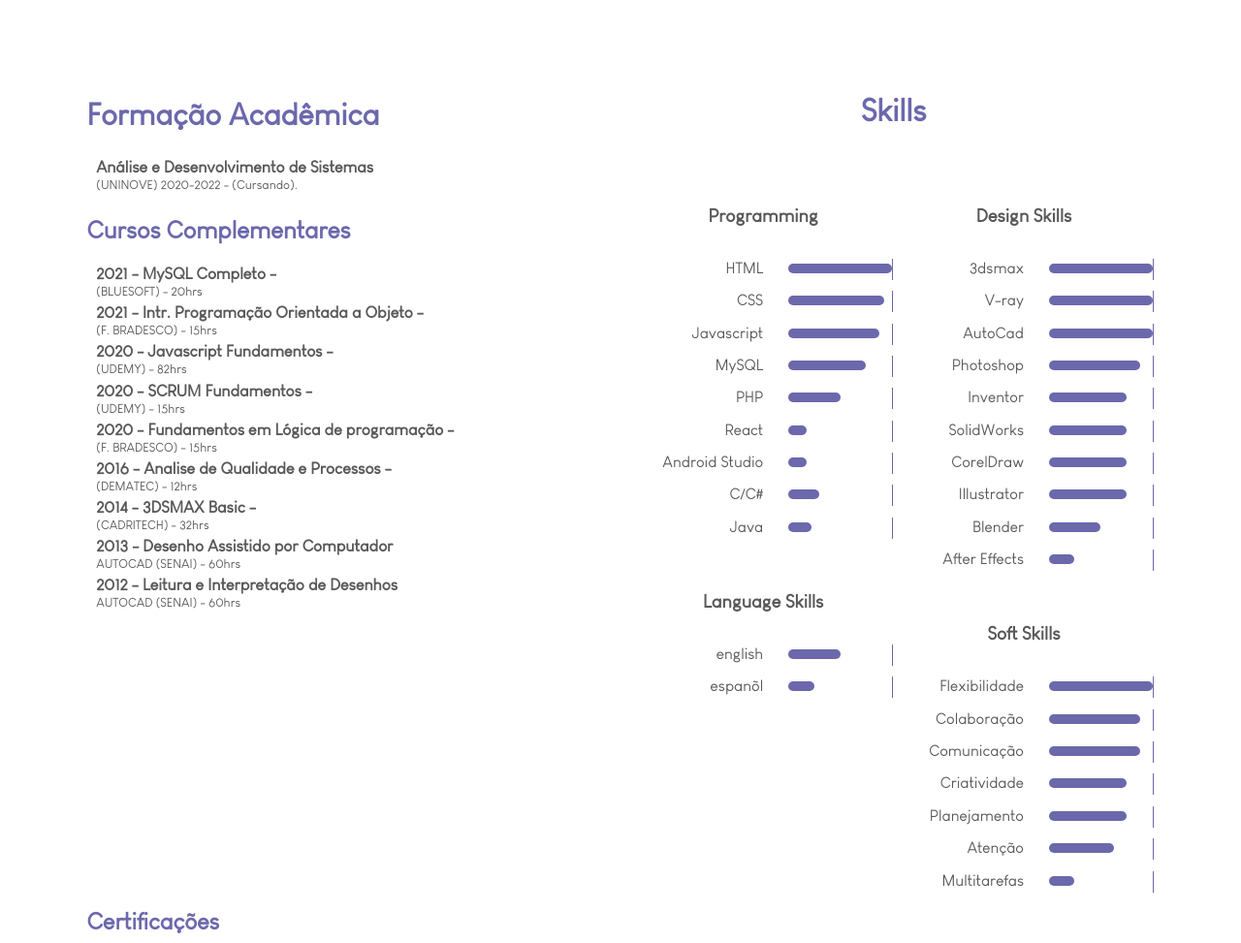
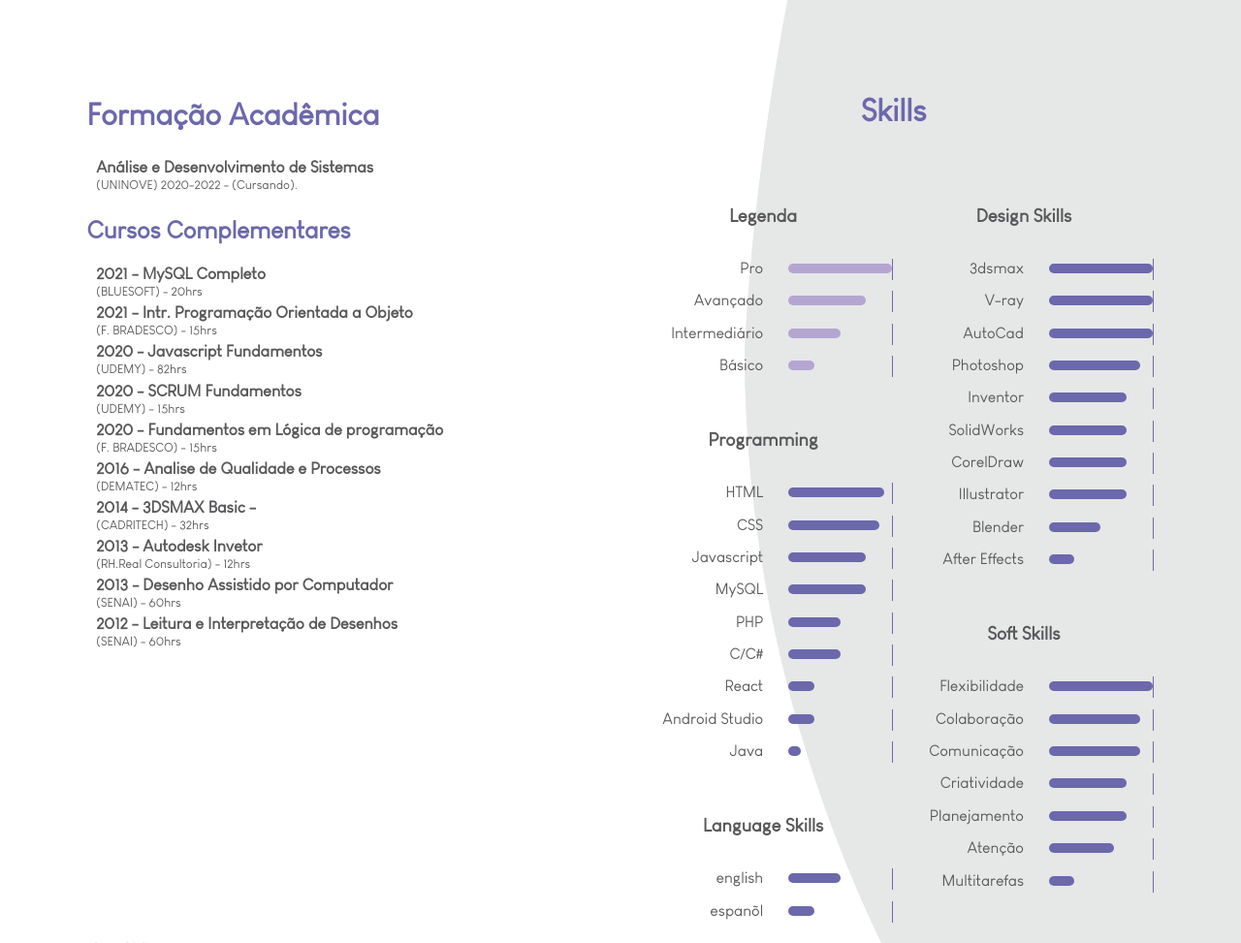
Before and after one commit to hunterkoon/portfolio, a plain HTML site: page index.html in a window 1280 px wide. Shown: the part 2054-3027 px from the top of the page at 97% size. Drawn offline with Linux system fonts and the light colour scheme.

Commit message:
add js function on bars

```diff
--- a/css/style.css
+++ b/css/style.css
@@ -4,7 +4,7 @@ body {
   left: 0;
   bottom: 0;
   margin: 0;
-  background-image: url(bg/SVG/background.svg);
+  background-image: url(/bg/SVG/background.svg);
   background-repeat: no-repeat;
   background-position-y: 0;
   background-position-x: 60vw;
@@ -593,6 +593,7 @@ footer a {
   display: flex;
 }
 .barrs a {
+  cursor: pointer;
   border-radius: 10px;
   height: 10px;
   width: 1%;
@@ -604,6 +605,7 @@ footer a {
   margin-left: 8.4vw;
   border-right: 1px solid #6c68ac;
 }
+
 /* .barrs a::before {
   padding-top: 6px;
   content: "";
@@ -626,6 +628,9 @@ footer a {
 .soft_skills {
   text-align: end;
   /* border: 1px solid grey; */
+}
+.leg_skills a {
+  background-color: #b4a6d1;
 }
 
 /* *
@@ -814,8 +819,9 @@ footer a {
   }
 
   .academica p {
+
     margin-bottom: 3vw;
-    font-size: 1.3rem;
+    font-size: 0.8em;
   }
   .academica h1 {
     font-size: 2rem;
--- a/index.html
+++ b/index.html
@@ -515,28 +515,30 @@
             </section>
             <section class="academica_cursos">
                 <h1>Cursos Complementares</h1>
+
+
                 <span>
-                    <h3>2021 - MySQL Completo -</h3>
+                    <h3>2021 - MySQL Completo</h3>
                     <p>(BLUESOFT) - 20hrs</p>
                 </span>
                 <span>
-                    <h3>2021 - Intr. Programação Orientada a Objeto -</h3>
+                    <h3>2021 - Intr. Programação Orientada a Objeto</h3>
+                    <p>(F. BRADESCO) - 15hrs</p>
+                </span>
+                </span>
+                <h3>2020 - Javascript Fundamentos</h3>
+                <p>(UDEMY) - 82hrs</p>
+                </span>
+                <span>
+                    <h3>2020 - SCRUM Fundamentos</h3>
+                    <p>(UDEMY) - 15hrs</p>
+                </span>
+                <span>
+                    <h3>2020 - Fundamentos em Lógica de programação</h3>
                     <p>(F. BRADESCO) - 15hrs</p>
                 </span>
                 <span>
-                    <h3>2020 - Javascript Fundamentos - </h3>
-                    <p>(UDEMY) - 82hrs</p>
-                </span>
-                <span>
-                    <h3>2020 - SCRUM Fundamentos -</h3>
-                    <p>(UDEMY) - 15hrs</p>
-                </span>
-                <span>
-                    <h3>2020 - Fundamentos em Lógica de programação -</h3>
-                    <p>(F. BRADESCO) - 15hrs</p>
-                </span>
-                <span>
-                    <h3>2016 - Analise de Qualidade e Processos -</h3>
+                    <h3>2016 - Analise de Qualidade e Processos</h3>
                     <p>(DEMATEC) - 12hrs</p>
                 </span>
                 <span>
@@ -544,12 +546,16 @@
                     <p>(CADRITECH) - 32hrs</p>
                 </span>
                 <span>
+                    <h3>2013 - Autodesk Invetor</h3>
+                    <p>(RH.Real Consultoria) - 12hrs</p>
+                </span>
+                <span>
                     <h3>2013 - Desenho Assistido por Computador </h3>
-                    <p>AUTOCAD (SENAI) - 60hrs</p>
+                    <p>(SENAI) - 60hrs</p>
                 </span>
                 <span>
                     <h3>2012 - Leitura e Interpretação de Desenhos</h3>
-                    <p>AUTOCAD (SENAI) - 60hrs</p>
+                    <p>(SENAI) - 60hrs</p>
                 </span>
             </section>
         </div>
@@ -562,20 +568,43 @@
             <section class="barrs" data-anime='right'>
                 <section class="skills_left">
 
+                    <h3>Legenda</h3>
+                    <section class="leg_skills">
+                        <ul>
+                            <span>
+                                <li>Pro</li>
+                                <a style="width: 40%;"></a>
+                            </span>
+                            <span>
+                                <li>Avançado</li>
+                                <a style="width: 30%;"></a>
+                            </span>
+                            <span>
+                                <li>Intermediário</li>
+                                <a style="width: 20%;"></a>
+                            </span>
+                            <span>
+                                <li>Básico</li>
+                                <a style="width: 10%;"></a>
+                            </span>
+
+                        </ul>
+                    </section>
+
                     <h3>Programming</h3>
                     <section class="programming_skills">
                         <ul>
                             <span>
                                 <li>HTML</li>
-                                <a style="width: 40%;"></a>
+                                <a style="width: 37%;"></a>
                             </span>
                             <span>
                                 <li>CSS</li>
-                                <a style="width: 37%;"></a>
+                                <a style="width: 35%;"></a>
                             </span>
                             <span>
                                 <li>Javascript</li>
-                                <a style="width: 35%;"></a>
+                                <a style="width: 30%;"></a>
                             </span>
                             <span>
                                 <li>MySQL</li>
@@ -586,20 +615,20 @@
                                 <a style="width: 20%;"></a>
                             </span>
                             <span>
+                                <li>C/C#</li>
+                                <a style="width: 20%;"></a>
+                            </span>
+                            <span>
                                 <li>React</li>
-                                <a style="width: 7%;"></a>
+                                <a style="width: 10%;"></a>
                             </span>
                             <span>
                                 <li>Android Studio</li>
-                                <a style="width: 7%;"></a>
-                            </span>
-                            <span>
-                                <li>C/C#</li>
-                                <a style="width: 12%;"></a>
+                                <a style="width: 10%;"></a>
                             </span>
                             <span>
                                 <li>Java</li>
-                                <a style="width: 9%;"></a>
+                                <a style="width: 5%;"></a>
                             </span>
 
                         </ul>
@@ -703,6 +732,9 @@
                             </span>
                         </ul>
                     </section>
+
+
+
                 </section>
 
             </section>
@@ -723,7 +755,7 @@
         </section>
     </section>
 
-   <!-- WORK IN PROGRESS -->
+    <!-- WORK IN PROGRESS -->
     <section class="wip">
         <h1> ---------------WIP---------------
             <p>Portfólio em desenvolvimento HTML5 / CSS3 / JAVASCRIPT</p>
--- a/js/script.js
+++ b/js/script.js
@@ -1,102 +1,94 @@
 // INICIALIZA VARIAVEIS
 
-
 // CAPTURA ELEMENTOS DA DIV  - EMPRESAS LADO ESQUERDO - TEXTOS
-const sectionEmpresasText = document.getElementsByName('section_text');
+const sectionEmpresasText = document.getElementsByName("section_text");
 
 // CAPTURA ELEMENTOS SPAN - EMPRESAS LADO ESQUERDO - SPAN
-const classRotate = document.querySelectorAll('.section_rotate');
+const classRotate = document.querySelectorAll(".section_rotate");
 
 // CAPTURA - EMPRESAS LADO ESQUERDO - ICONES
-const image = document.getElementsByName('imagem');
+const image = document.getElementsByName("imagem");
 
 // ---------------------------------------||--------------------------------------
 
 // CAPTURA ELEMENTOS DA TEXTBOX - DESCRIÇÃO DE AFAZERES -- PARAGRAFO
-const textBoxp = document.querySelectorAll('.text_box p');
+const textBoxp = document.querySelectorAll(".text_box p");
 
 // CAPTURA ELEMENTOS  - ICONE HOME
-const iconMove = document.getElementsByName('iconeHome')
+const iconMove = document.getElementsByName("iconeHome");
 
 // CAPTURA ELEMENTOS  - ICONES SOCIALMEDIA
-const iconsSocialMedia = document.querySelectorAll('div.icons_social_media img');
+const iconsSocialMedia = document.querySelectorAll(
+  "div.icons_social_media img"
+);
 
 // CAPTURA ELEMENTOS DA DIV - EMPRESAS LADO ESQUERDO - TODA A DIV
-const sectionDivs = document.querySelectorAll('[name = divClick]');
+const sectionDivs = document.querySelectorAll("[name = divClick]");
 
 // CAPTURA TEXTOS SELECIONADOS NO CAMPO ONCLICK
-const sectionPtext = document.querySelectorAll('.text_box section');
+const sectionPtext = document.querySelectorAll(".text_box section");
 
 // CAPTURA DIV BIO
-const bioId = document.getElementById('bio_id');
+const bioId = document.getElementById("bio_id");
 // CAPTURA DIV EXP
-const expId = document.getElementById('exp_id');
+const expId = document.getElementById("exp_id");
 // CAPTURA DIV skills
-const formId = document.getElementById('form_Id');
-
+const formId = document.getElementById("form_Id");
 
 // CAPTURA TEXTOS SELECIONADOS NO CAMPO ONCLICK DIV P EXPERIENCIAS
-const sectionDivsAllP = document.querySelectorAll('[name = section_names]')[0].querySelectorAll('p');
+const sectionDivsAllP = document
+  .querySelectorAll("[name = section_names]")[0]
+  .querySelectorAll("p");
 
 // ---------------------------------------||--------------------------------------
 
 // CARREGAMENTO MENU
 // CAPTURA ELEMENTOS  - SETORES DA PAGINA
-const menuItensFlu = document.querySelectorAll('.burguer-menu a');
-const menuItens = document.querySelectorAll('.main_menu a');
-const pages = document.querySelectorAll('[data-container]');
+const menuItensFlu = document.querySelectorAll(".burguer-menu a");
+const menuItens = document.querySelectorAll(".main_menu a");
+const pages = document.querySelectorAll("[data-container]");
 
 function scrolarMenu(obj) {
-    obj.scrollIntoView({ behavior: "smooth", block: 'start' })
+  obj.scrollIntoView({ behavior: "smooth", block: "start" });
 }
 
 const initScrollMenu = (itens, obj2) => {
+  for (let element of itens) {
+    let objeto = element.firstChild.nodeValue;
 
-    for (let element of itens) {
-
-        let objeto = element.firstChild.nodeValue
-
-        element.addEventListener('click', function() {
-
-            if (objeto === '- home') {
-
-                scrolarMenu(obj2[0])
+    element.addEventListener("click", function () {
+      if (objeto === "- home") {
+        scrolarMenu(obj2[0]);
       }
-            if (objeto === '- bio') {
-
-                scrolarMenu(obj2[1])
+      if (objeto === "- bio") {
+        scrolarMenu(obj2[1]);
       }
-            if (objeto === '- experiencia') {
-
-                scrolarMenu(obj2[2])
+      if (objeto === "- experiencia") {
+        scrolarMenu(obj2[2]);
       }
-            if (objeto === '- formação') {
-
-                scrolarMenu(obj2[3])
+      if (objeto === "- formação") {
+        scrolarMenu(obj2[3]);
       }
-            if (objeto === '- trabalhos') {
-
-                scrolarMenu(obj2[4])
+      if (objeto === "- trabalhos") {
+        scrolarMenu(obj2[4]);
       }
-            if (objeto === '- contato') {
-                scrolarMenu(obj2[5])
+      if (objeto === "- contato") {
+        scrolarMenu(obj2[5]);
       } else {
-
-                console.log(objeto)
-
+        console.log(objeto);
       }
-        })
+    });
   }
-}
+};
 
 // SCROLLING ANIMATION
 // debounce code web;
 
-const debounce = function(func, wait, immediate) {
+const debounce = function (func, wait, immediate) {
   let timeout;
-    return function(...args) {
+  return function (...args) {
     const context = this;
-        const later = function() {
+    const later = function () {
       timeout = null;
       if (!immediate) func.apply(context, args);
     };
@@ -107,203 +99,198 @@ const debounce = function(func, wait, immediate) {
   };
 };
 
-const target = document.querySelectorAll('[data-anime]');
-const animationClass = 'animate';
-
+const target = document.querySelectorAll("[data-anime]");
+const animationClass = "animate";
 
 function animeScroll() {
-    const windowTop = window.pageYOffset + ((window.innerHeight * 3) / 4);;
-    target.forEach(function(element) {
-        if ((windowTop) > element.offsetTop) {
+  const windowTop = window.pageYOffset + (window.innerHeight * 3) / 4;
+  target.forEach(function (element) {
+    if (windowTop > element.offsetTop) {
       element.classList.add(animationClass);
     } else {
       element.classList.remove(animationClass);
     }
-    })
+  });
 }
 
-
-
 if (target.length) {
-    window.addEventListener('scroll', debounce(function() {
+  window.addEventListener(
+    "scroll",
+    debounce(function () {
       animeScroll();
-    }, 30));
+    }, 30)
+  );
 }
-
 
 // ANIMAÇÃO ICONES
 
 const animationIcon = () => {
-
   for (let i = 0; i < image.length; i++) {
-
-        classRotate[i].addEventListener('click', function() {
-
-                if (image[i].style.transform != 'rotate(90deg)') {
-
-                    image[i].style.transition = '0.5s';
-                    image[i].style.transform = 'rotate(90deg)';
-
+    classRotate[i].addEventListener("click", function () {
+      if (image[i].style.transform != "rotate(90deg)") {
+        image[i].style.transition = "0.5s";
+        image[i].style.transform = "rotate(90deg)";
       } else {
-                    image[i].style.transform = 'rotate(0deg)';
+        image[i].style.transform = "rotate(0deg)";
       }
 
-                sectionDivs[i].animate([
+      sectionDivs[i].animate(
+        [
           // keyframes
-                    { transform: 'translateY(0px)' },
-                    { transform: 'translateY(-10px)' }
-                ], {
+          { transform: "translateY(0px)" },
+          { transform: "translateY(-10px)" },
+        ],
+        {
           // timing options
           duration: 200,
           iterations: 1,
-                });
-
-            }) // FUNÇÃO FIM
         }
+      );
+    }); // FUNÇÃO FIM
   }
-
-
+};
 
 // INVERTE ANIMAÇÃO DOS ICONES
 
 const destrAnimation = () => {
-
   classRotate.forEach((objeto) => {
-
-        objeto.addEventListener('click', () => {
+    objeto.addEventListener("click", () => {
       for (let i = 0; i < image.length; i++) {
-                image[i].style.transform = 'rotate(0deg)';
+        image[i].style.transform = "rotate(0deg)";
       }
-        })
-
-    })
-}
-
-
+    });
+  });
+};
 
 // ANIMAÇÃO ICONES SOCIAL MEDIA
 
 const hoverSocial = () => {
   for (let element of iconsSocialMedia) {
-        element.addEventListener('mouseover', function(event) {
-            event.target.style.width = '4vw'
-            event.target.style.width = '4vw'
-        })
-        element.addEventListener('mouseleave', function(event) {
-            event.target.style.width = ''
-        })
+    element.addEventListener("mouseover", function (event) {
+      event.target.style.width = "4vw";
+      event.target.style.width = "4vw";
+    });
+    element.addEventListener("mouseleave", function (event) {
+      event.target.style.width = "";
+    });
   }
-}
+};
 
 // FUNÇÃO RECOLHE TODOS OS TEXTOS DENTRO DE UM FOR OF DENTRO DE UM EVENTLISTENER.
 
-
 const hideAllP = (element) => {
-
   for (let obj of element) {
-
-        obj.style.display = 'none';
+    obj.style.display = "none";
   }
-
-}
-
+};
 
 // RECOLHE TAGS 'P' E DEPOIS QUE CLICADO EXIBE;
 
+const showTextHidden = () => {
+  for (let abs of sectionDivs) {
+    let paragraph = abs.querySelector("p");
 
-const showTextHidden = () => {
-
-    for (let abs of sectionDivs) {
-
-        let paragraph = abs.querySelector('p');
-
-        abs.addEventListener('click', () => {
-
+    abs.addEventListener("click", () => {
       hideAllP(sectionDivsAllP);
 
-            if (paragraph.style.display === 'none') {
-
-                paragraph.style.display = 'block';
-
+      if (paragraph.style.display === "none") {
+        paragraph.style.display = "block";
       } else {
-                paragraph.style.display = 'none';;
+        paragraph.style.display = "none";
       }
-
-        })
+    });
   }
-}
-
+};
 
 const swithCase = (a, obj) => {
-
-
   const transictionText = () => {
-
-
     for (let abs of obj) {
-
       abs.childNodes[1].scrollIntoView({ behavior: "smooth", block: "center" });
     }
-    }
-
+  };
 
   switch (a) {
-
     case 0:
-            obj[0].style.display = 'block';
+      obj[0].style.display = "block";
       transictionText();
 
       break;
     case 1:
-            obj[1].style.display = 'block';
+      obj[1].style.display = "block";
       transictionText();
 
       break;
     case 2:
-            obj[2].style.display = 'block';
+      obj[2].style.display = "block";
       transictionText();
 
       break;
     case 3:
-            obj[3].style.display = 'block';
+      obj[3].style.display = "block";
       transictionText();
 
       break;
 
     default:
-            alert('Alguma coisa Errada!');
-
+      alert("Alguma coisa Errada!");
   }
-}
+};
 
 // ESCONDE TEXTO DO PAINEL DIREITO
 const hideTextRight = (leftPanel, rightPanel) => {
-
   leftPanel.forEach((item, index) => {
-        item.addEventListener('click', () => {
+    item.addEventListener("click", () => {
       hideAllP(rightPanel);
-        })
-    })
-}
+    });
+  });
+};
 
 // MOSTRA TEXTO DO PAINEL DIREITO
 const unhideTextRight = (leftPanel, rightPanel) => {
-
   hideTextRight(sectionDivs, sectionPtext);
 
   leftPanel.forEach((item, index) => {
-        item.addEventListener('click', () => {
-
+    item.addEventListener("click", () => {
       scrolarMenu(leftPanel[index]);
       swithCase(index, rightPanel);
+    });
+  });
+};
 
-        })
-    })
+//SHOW STATUS OF NIVEL OF FORMATION..
+
+const barStatus = document.querySelectorAll(".skills span a");
+
+const checkStatusBar = (a) => {
+
+  let b = a.style.width;
+  let numberPercent = parseInt(b);
+
+  if (numberPercent <= 10){
+    console.log(`${numberPercent} nivel Básico`);
+
+  }else if (numberPercent >= 11 && numberPercent <= 29){
+    console.log(`${numberPercent} nivel Intermediario`);
+
+  }else if (numberPercent >= 30 && numberPercent <= 35){
+    console.log(`${numberPercent} nivel Avançado`);
+
+  }else if (numberPercent >= 36){
+    console.log(`${numberPercent} nivel Profissional`);
   }
+};
+
+const eventOnBars = (item) => {
+  for (let obj of item) {
+    obj.addEventListener("mouseover", function () {
+      checkStatusBar(obj);
+    });
+  }
+};
+eventOnBars(barStatus);
 
 // INICIALIZAÇÃO DE FUNÇÃO
 const init = () => {
-
   initScrollMenu(menuItensFlu, pages);
   initScrollMenu(menuItens, pages);
   unhideTextRight(sectionDivs, sectionPtext);
@@ -312,6 +299,5 @@ const init = () => {
   destrAnimation();
   animationIcon();
   showTextHidden();
-
-}
+};
 init();
```
Lines whose indentation alone changed are shown as unchanged.
